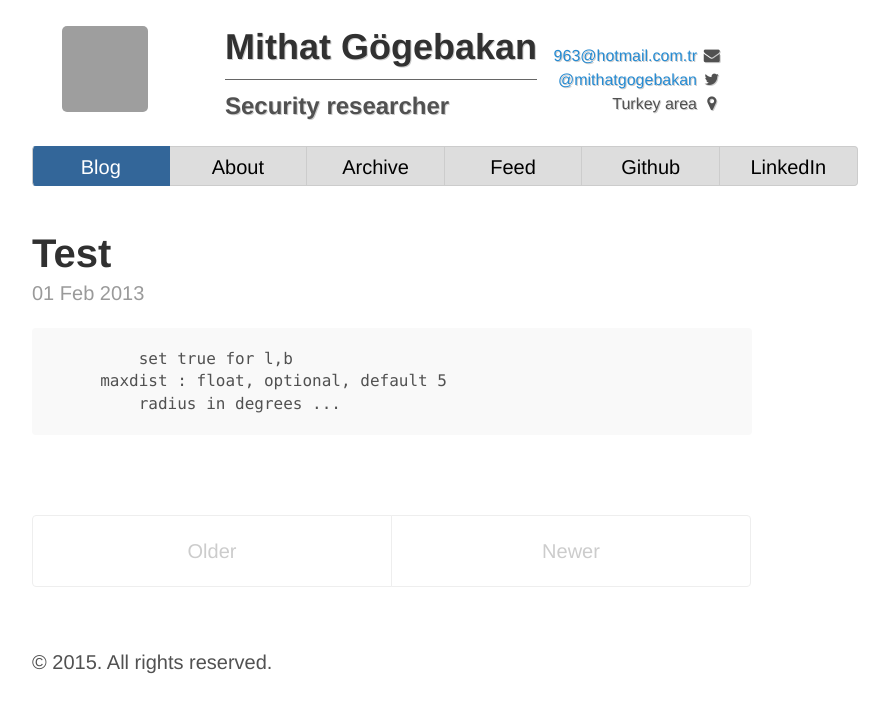
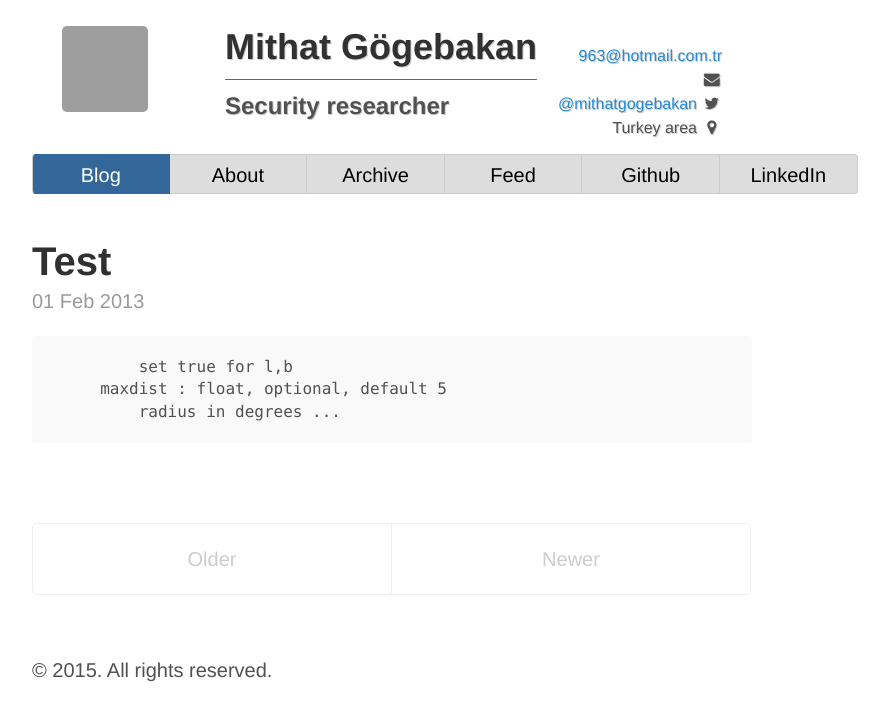
Before and after one commit to 963/963.github.io, a Jekyll site: the page built from index.html, in a window 1280 px wide. Shown: the top 721 px of the page, without its empty margins (248-1137 px from the left). Built offline with Jekyll 4.4.1, drawn with Linux system fonts in a browser that asks for light colours; nearby versions of some CDN libraries; some web fonts are replaced; Markdown is read by kramdown in place of the engine named in the settings; the list of posts is cut into pages by our own code; grey boxes are pictures that could not be loaded.

Commit message:
e-mail position changed

```diff
--- a/_layouts/default.html
+++ b/_layouts/default.html
@@ -25,7 +25,7 @@
         </div>
 
         <div class="add" id="contact">
-            <a href="mailto:963@hotmail.com.tr">963@hotmail.com.tr</a> <i class="fa fa-envelope fa-fw"></i><br>
+            <a href="mailto:963@hotmail.com.tr">&nbsp;&nbsp;&nbsp;&nbsp;&nbsp;&nbsp;&nbsp;&nbsp;&nbsp;963@hotmail.com.tr</a> <i class="fa fa-envelope fa-fw"></i><br>
             <a href="http://twitter.com/mithatgogebakan">@mithatgogebakan</a> <i class="fa fa-twitter fa-fw"></i><br>
             Turkey area <i class="fa fa-map-marker fa-fw"></i>
         </div>
```
